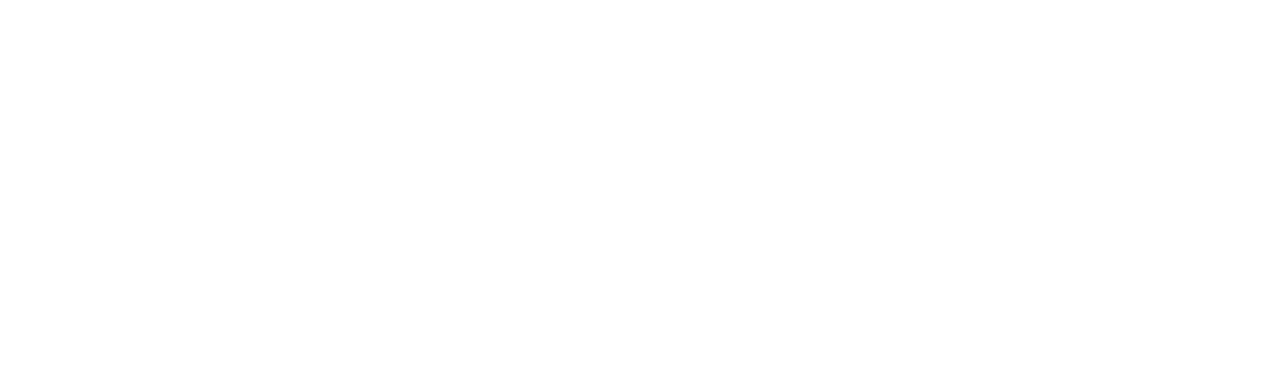
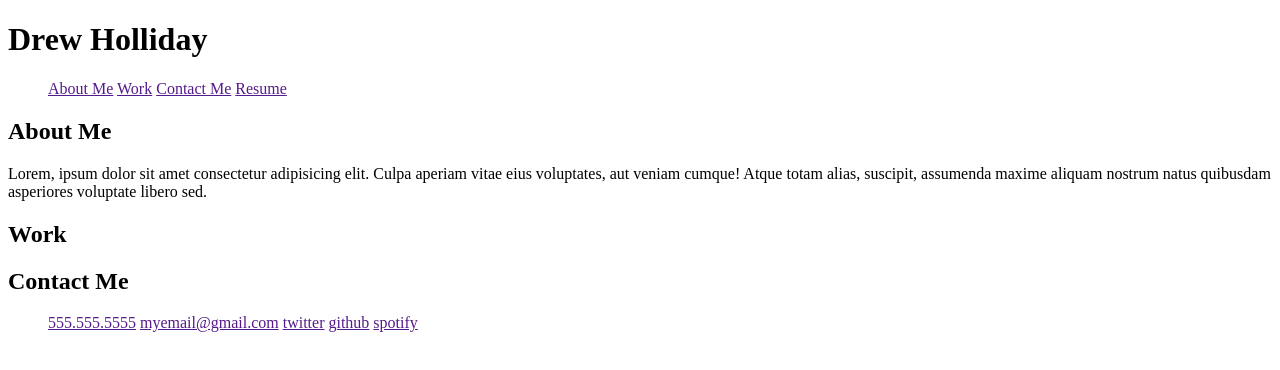
Before and after one commit to drewholliday/portfolio-challenge, a plain HTML site: page index.html in a window 1280 px wide. Drawn offline with Linux system fonts and the light colour scheme.

Commit message:
added structure to html

```diff
--- a/index.html
+++ b/index.html
@@ -6,6 +6,44 @@
     <title>Document</title>
 </head>
 <body>
-
+    <!-- Here is everything in the top bar of the page -->
+    <header>
+        <h1>Drew Holliday</h1>
+        <nav>
+            <ul>
+                <a href="">About Me</a>
+                <a href="">Work</a>
+                <a href="">Contact Me</a>
+                <a href="">Resume</a>
+            </ul>
+        </nav>
+    </header>
+    <div>
+        <p></p>
+    </div>
+    <!-- Here is the About Me Section -->
+    <section>
+        <h2>About Me</h2>
+            <p>Lorem, ipsum dolor sit amet consectetur adipisicing elit. Culpa aperiam vitae eius voluptates, aut veniam cumque! Atque totam alias, suscipit, assumenda maxime aliquam nostrum natus quibusdam asperiores voluptate libero sed.</p>
+    </section>
+    <section>
+        <h2>Work</h2>
+            <div></div>
+            <div></div>
+            <div></div>
+            <div></div>
+            <div></div>
+            <div></div>
+    </section>
+    <footer>
+        <h2>Contact Me</h2>
+            <ul>
+                <a href="">555.555.5555</a>
+                <a href="">myemail@gmail.com</a>
+                <a href="">twitter</a>
+                <a href="">github</a>
+                <a href="">spotify</a>
+            </ul>
+    </footer>
 </body>
 </html>
```
